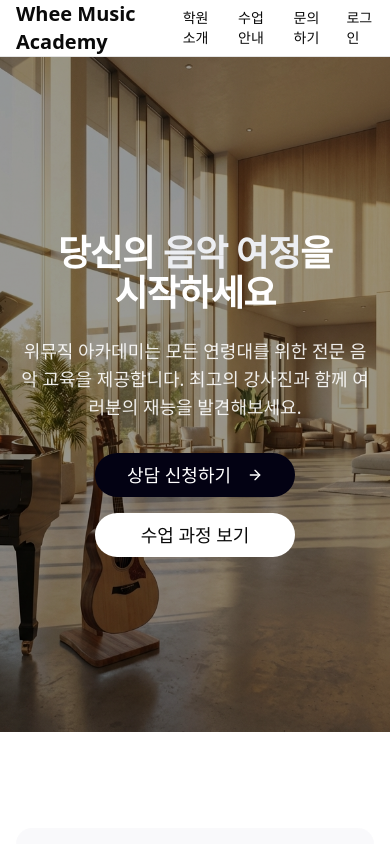
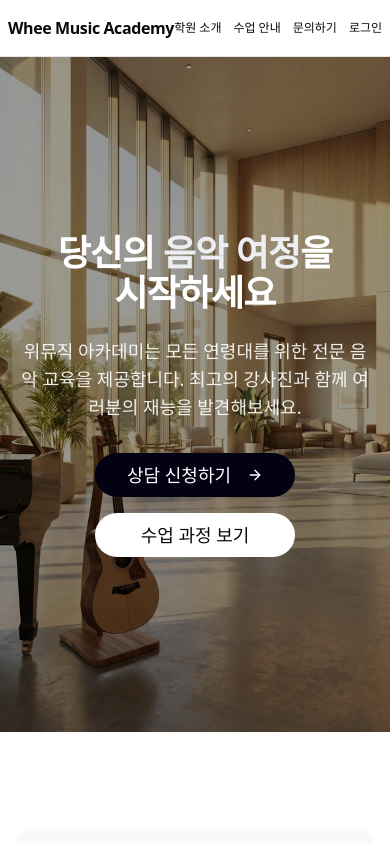
Before and after one commit to hwani7238/academy-web, a Next.js app: page / in a window 390 px wide. Shown: the top 844 px of the page. Built offline with nearby package versions, Linux system fonts and the light colour scheme; no server answers; the database is empty.

Commit message:
fix: make header responsive on mobile

```diff
--- a/src/components/Header.tsx
+++ b/src/components/Header.tsx
@@ -3,24 +3,24 @@ import Link from 'next/link';
 export function Header() {
     return (
         <header className="sticky top-0 z-50 w-full border-b bg-background/95 backdrop-blur supports-[backdrop-filter]:bg-background/60">
-            <div className="container mx-auto flex h-14 items-center justify-between px-4">
-                <div className="flex items-center gap-2">
-                    <Link href="/" className="flex items-center font-bold text-xl">
+            <div className="container mx-auto flex h-14 items-center justify-between px-2 sm:px-4">
+                <div className="flex items-center gap-2 shrink-0">
+                    <Link href="/" className="flex items-center font-bold text-base sm:text-xl tracking-tight">
                         Whee Music Academy
                     </Link>
                 </div>
 
-                <nav className="flex items-center gap-4">
-                    <Link href="/about" className="text-sm font-medium transition-colors hover:text-primary">
+                <nav className="flex items-center gap-3 sm:gap-4 overflow-x-auto scrollbar-hide">
+                    <Link href="/about" className="text-xs sm:text-sm font-medium transition-colors hover:text-primary whitespace-nowrap shrink-0">
                         학원 소개
                     </Link>
-                    <Link href="#classes" className="text-sm font-medium transition-colors hover:text-primary">
+                    <Link href="#classes" className="text-xs sm:text-sm font-medium transition-colors hover:text-primary whitespace-nowrap shrink-0">
                         수업 안내
                     </Link>
-                    <Link href="#contact" className="text-sm font-medium transition-colors hover:text-primary">
+                    <Link href="#contact" className="text-xs sm:text-sm font-medium transition-colors hover:text-primary whitespace-nowrap shrink-0">
                         문의하기
                     </Link>
-                    <Link href="/login" className="text-sm font-medium transition-colors hover:text-primary">
+                    <Link href="/login" className="text-xs sm:text-sm font-medium transition-colors hover:text-primary whitespace-nowrap shrink-0">
                         로그인
                     </Link>
                 </nav>
```
